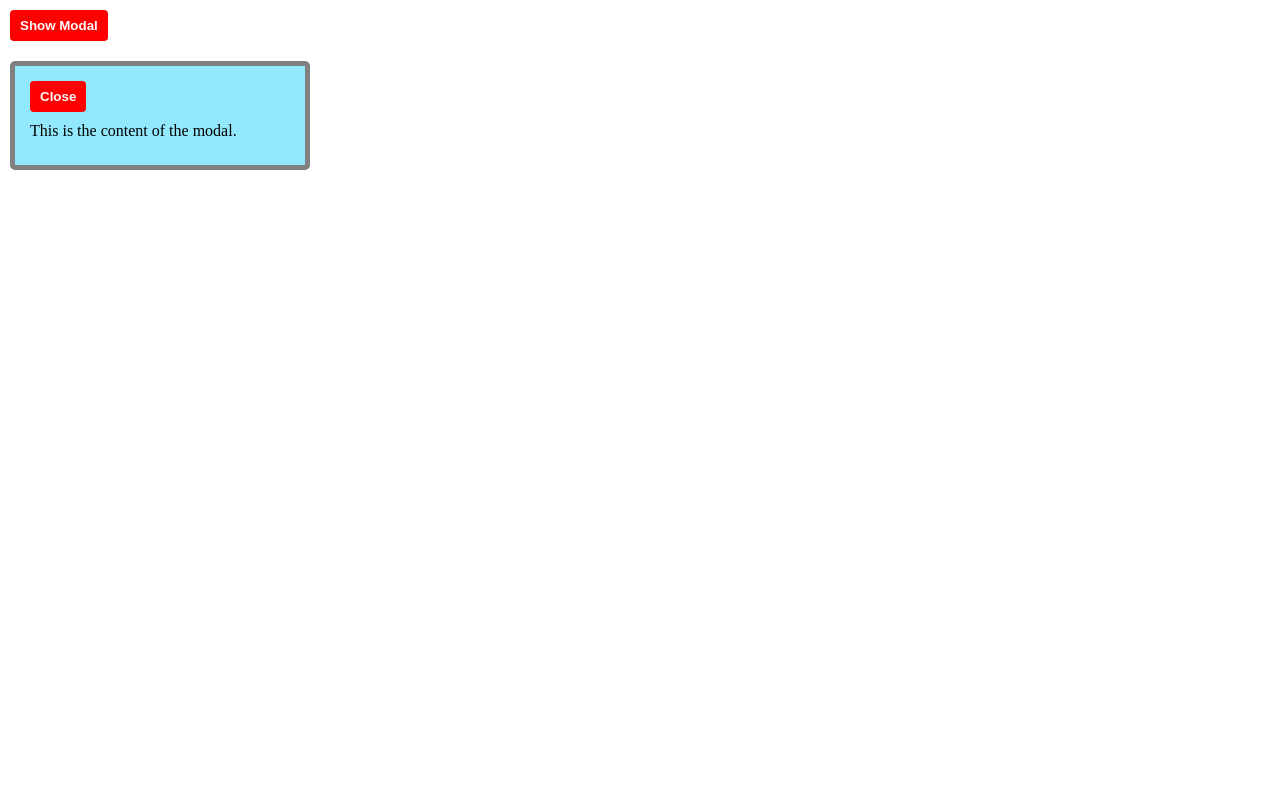
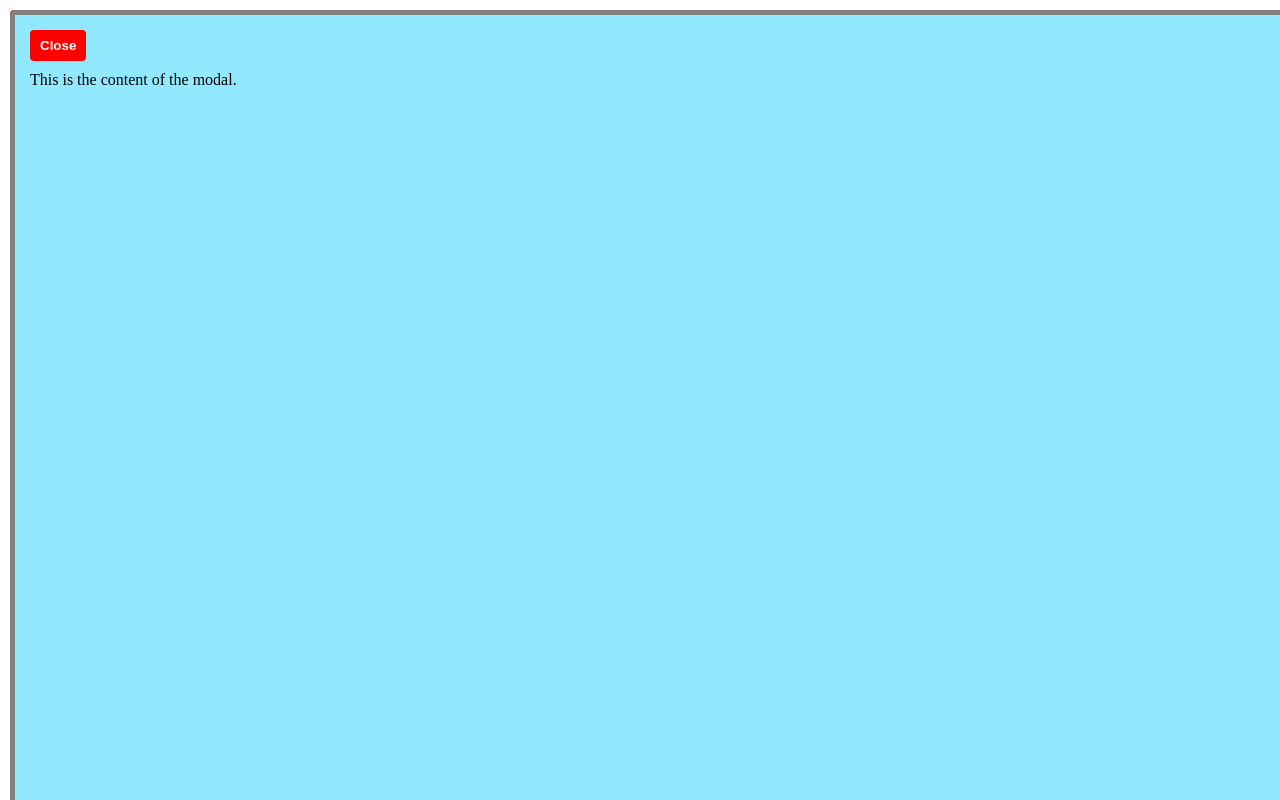
Before and after one commit to acciojob/react-composition-2-imhsart, a React app: page / in a window 1280 px wide. Both pictures are taken after a click on the button "Show Modal". Built offline with nearby package versions, Linux system fonts and the light colour scheme.

Commit message:
Assignment attempt 6

```diff
--- a/src/styles/App.css
+++ b/src/styles/App.css
@@ -21,6 +21,11 @@ button{
   border-radius: 5px;
   padding: 15px;
 
+  position: fixed;
+  inset: 0;
+  width: 100%;
+  height: 100%;
+  z-index: 1000;
 }
 p{
   margin-block: 10px;
```
